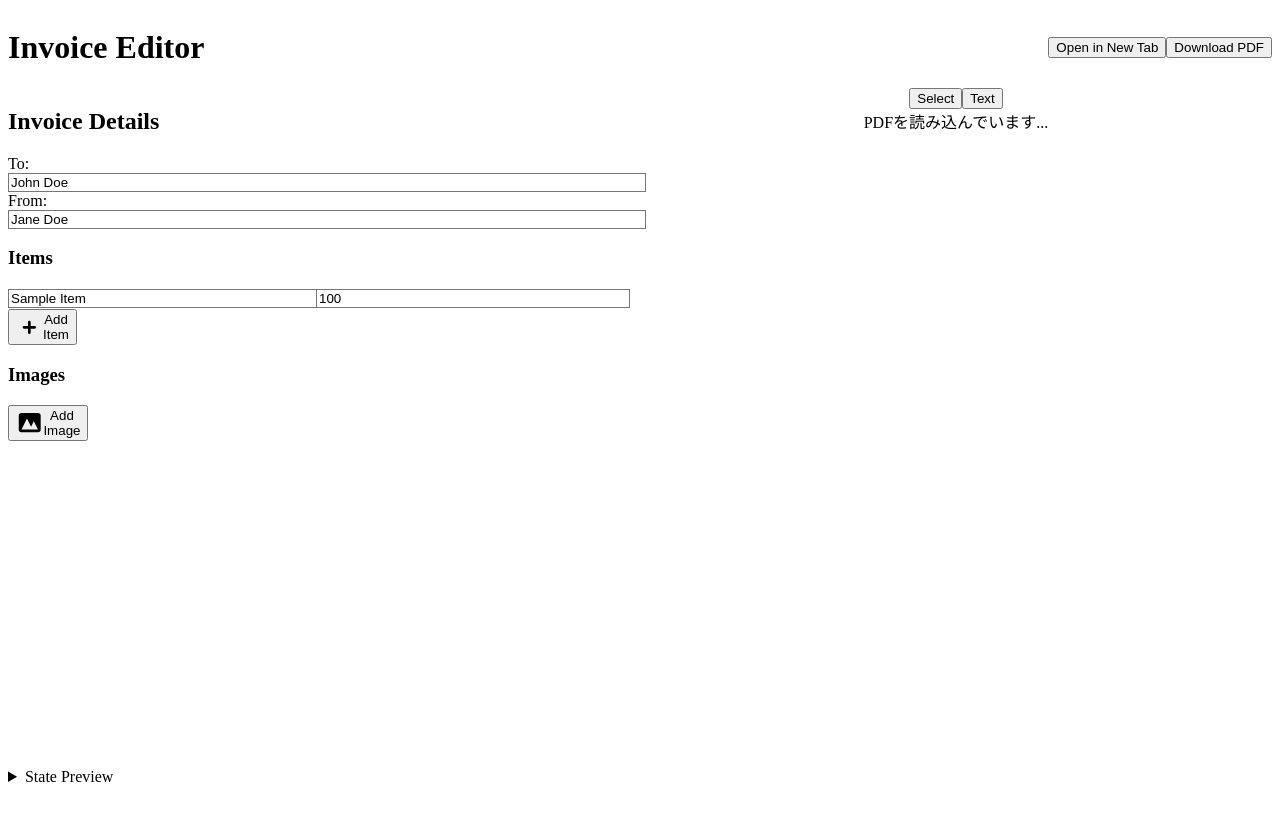
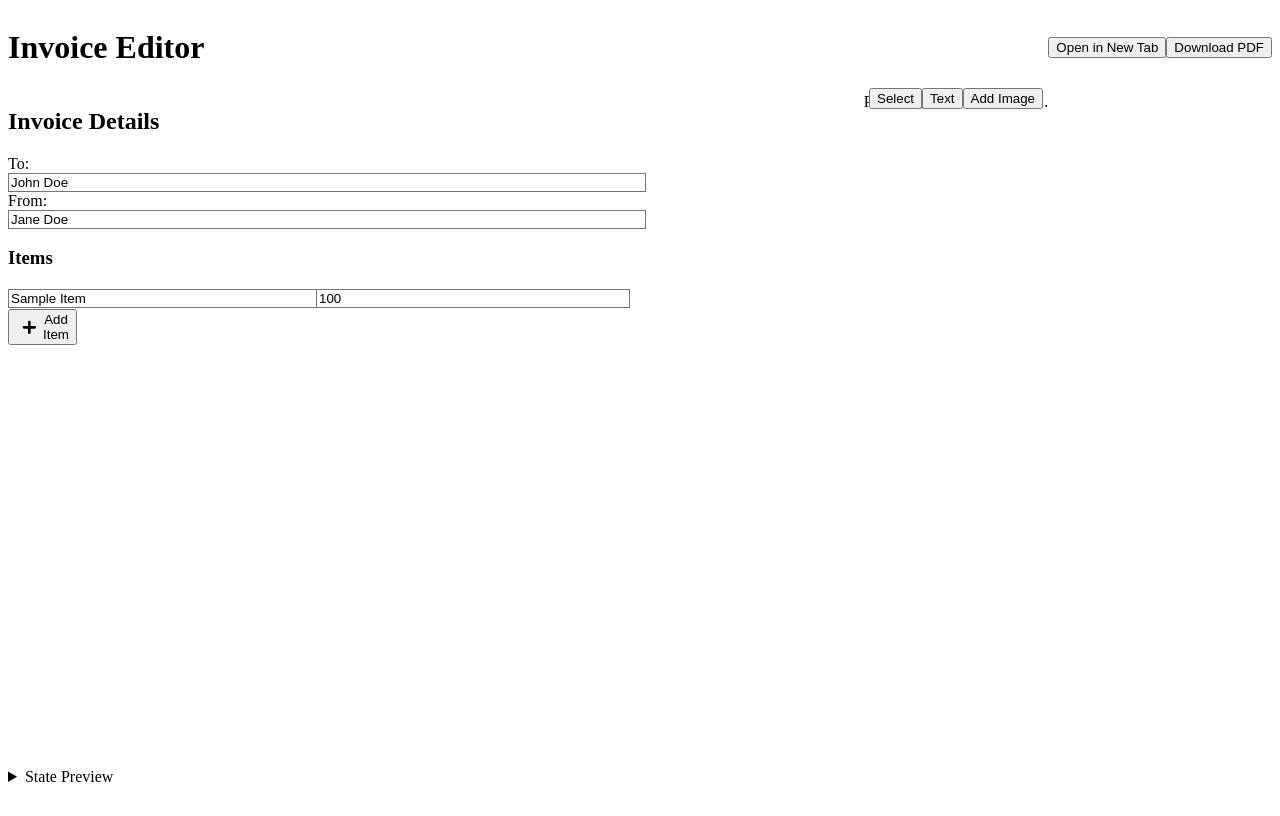
Before and after one commit to andsaki/pdf-editor, a React (Vite) app in the folder client/: page / in a window 1280 px wide. Built offline with nearby package versions, Linux system fonts and the light colour scheme; what @react-pdf/renderer would draw is missing.

Commit message:
feat(ui): 「画像を追加」ボタンをプレビューツールバーに移動

```diff
--- a/client/src/components/InvoiceForm.tsx
+++ b/client/src/components/InvoiceForm.tsx
@@ -1,4 +1,4 @@
-import React, { useState, useRef } from 'react';
+import React from 'react';
 import type { InvoiceData } from '../types';
 
 interface InvoiceFormProps {
@@ -7,8 +7,6 @@ interface InvoiceFormProps {
 }
 
 export const InvoiceForm: React.FC<InvoiceFormProps> = ({ invoiceData, setInvoiceData }) => {
-  const imageInputRef = useRef<HTMLInputElement>(null);
-
   const handleItemChange = (index: number, field: 'description' | 'amount', value: string) => {
     const newItems = [...invoiceData.items];
     if (field === 'amount') {
@@ -29,36 +27,6 @@ export const InvoiceForm: React.FC<InvoiceFormProps> = ({ invoiceData, setInvoic
   const removeItem = (index: number) => {
     const newItems = invoiceData.items.filter((_, i) => i !== index);
     setInvoiceData({ ...invoiceData, items: newItems });
-  };
-
-  const handleImageUpload = (event: React.ChangeEvent<HTMLInputElement>) => {
-    const file = event.target.files?.[0];
-    if (!file) return;
-
-    const reader = new FileReader();
-    reader.onload = (e) => {
-      const data = e.target?.result as string;
-      if (data) {
-        const img = new Image();
-        img.onload = () => {
-          setInvoiceData((prev) => ({
-            ...prev,
-            images: [
-              ...(prev.images || []),
-              {
-                data,
-                x: 50,
-                y: 50,
-                width: img.width,
-                height: img.height,
-              },
-            ],
-          }));
-        };
-        img.src = data;
-      }
-    };
-    reader.readAsDataURL(file);
   };
 
   return (
@@ -123,34 +91,6 @@ export const InvoiceForm: React.FC<InvoiceFormProps> = ({ invoiceData, setInvoic
           <span>Add Item</span>
         </button>
       </div>
-
-      <div>
-        <h3 className="text-xl font-bold mb-4 text-gray-800">Images</h3>
-        <input
-          type="file"
-          accept="image/*"
-          ref={imageInputRef}
-          onChange={handleImageUpload}
-          style={{ display: 'none' }}
-        />
-        <button
-          onClick={() => imageInputRef.current?.click()}
-          className="flex items-center space-x-2 bg-green-500 hover:bg-green-700 text-white font-bold py-2 px-4 rounded focus:outline-none focus:shadow-outline"
-        >
-          <svg xmlns="http://www.w3.org/2000/svg" className="h-5 w-5" viewBox="0 0 20 20" fill="currentColor">
-            <path fillRule="evenodd" d="M4 3a2 2 0 00-2 2v10a2 2 0 002 2h12a2 2 0 002-2V5a2 2 0 00-2-2H4zm12 12H4l4-8 3 6 2-4 3 6z" clipRule="evenodd" />
-          </svg>
-          <span>Add Image</span>
-        </button>
-        <div className="mt-4 space-y-2">
-          {invoiceData.images?.map((_, index) => (
-            <div key={`image-form-${index}`} className="p-2 border rounded flex justify-between items-center">
-              <p className="text-sm font-bold">Image {index + 1}</p>
-              <p className="text-xs text-gray-500">You can move and resize the image on the preview.</p>
-            </div>
-          ))}
-        </div>
-      </div>
     </div>
   );
 };
--- a/client/src/components/PdfPreview.tsx
+++ b/client/src/components/PdfPreview.tsx
@@ -42,6 +42,38 @@ export const PdfPreview: React.FC<PdfPreviewProps> = ({
   // 表示用のPDFバイトを生成
   const [pdfBytesForDisplay, setPdfBytesForDisplay] =
     useState<Uint8Array | null>(null);
+
+  const imageInputRef = useRef<HTMLInputElement>(null);
+
+  const handleImageUpload = (event: React.ChangeEvent<HTMLInputElement>) => {
+    const file = event.target.files?.[0];
+    if (!file) return;
+
+    const reader = new FileReader();
+    reader.onload = (e) => {
+      const data = e.target?.result as string;
+      if (data) {
+        const img = new Image();
+        img.onload = () => {
+          setInvoiceData((prev) => ({
+            ...prev,
+            images: [
+              ...(prev.images || []),
+              {
+                data,
+                x: 50,
+                y: 50,
+                width: img.width,
+                height: img.height,
+              },
+            ],
+          }));
+        };
+        img.src = data;
+      }
+    };
+    reader.readAsDataURL(file);
+  };
 
   // ツールのキーボードショートカット
   useEffect(() => {
@@ -352,8 +384,8 @@ export const PdfPreview: React.FC<PdfPreviewProps> = ({
   }
 
   return (
-    <div className="w-full h-full bg-gray-100 rounded-lg p-4 flex flex-col items-center overflow-auto">
-      <div className="flex items-center mb-4 bg-white p-2 rounded shadow">
+    <div className="w-full h-full bg-gray-100 rounded-lg flex justify-center items-start overflow-auto relative">
+      <div className="absolute top-4 z-20 flex items-center mb-4 bg-white p-2 rounded shadow">
         <button
           onClick={() => setActiveTool("select")}
           className={`px-3 py-1 rounded ${activeTool === "select" ? "bg-blue-500 text-white" : "bg-gray-200"}`}>
@@ -364,9 +396,21 @@ export const PdfPreview: React.FC<PdfPreviewProps> = ({
           className={`ml-2 px-3 py-1 rounded ${activeTool === "text" ? "bg-blue-500 text-white" : "bg-gray-200"}`}>
           Text
         </button>
+        <input
+          type="file"
+          accept="image/*"
+          ref={imageInputRef}
+          onChange={handleImageUpload}
+          style={{ display: 'none' }}
+        />
+        <button
+          onClick={() => imageInputRef.current?.click()}
+          className={`ml-2 px-3 py-1 rounded bg-gray-200`}>
+          Add Image
+        </button>
       </div>
       <div
-        className="w-full h-full flex justify-center items-start overflow-auto"
+        className="w-full h-full flex justify-center items-start overflow-auto pt-16"
         ref={containerRef}
       >
         <div className="relative shadow-lg">
@@ -467,12 +511,11 @@ export const PdfPreview: React.FC<PdfPreviewProps> = ({
                   });
                 }}
               >
-                <img
-                  src={image.data}
-                  style={{ width: "100%", height: "100%", pointerEvents: "none" }}
-                  alt={`invoice-image-${index}`}
-                />
-              </Rnd>
+                              <img
+                                src={image.data}
+                                style={{ width: "100%", height: "100%", pointerEvents: "none" }}
+                                alt={`invoice-image-${index}`}
+                              />              </Rnd>
             ))}
 
           {/* 新しいテキストを追加するための透明なオーバーレイ */}
```
